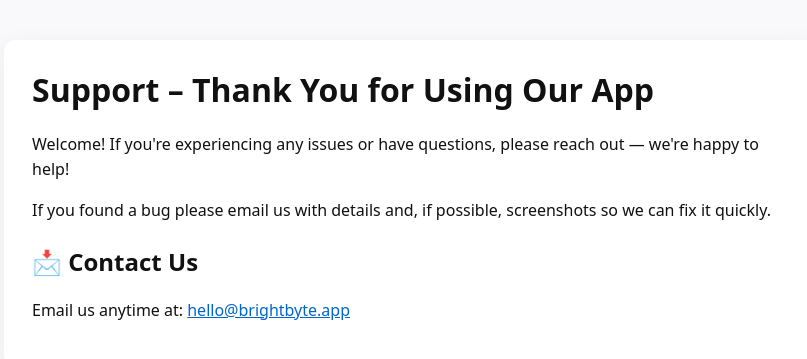
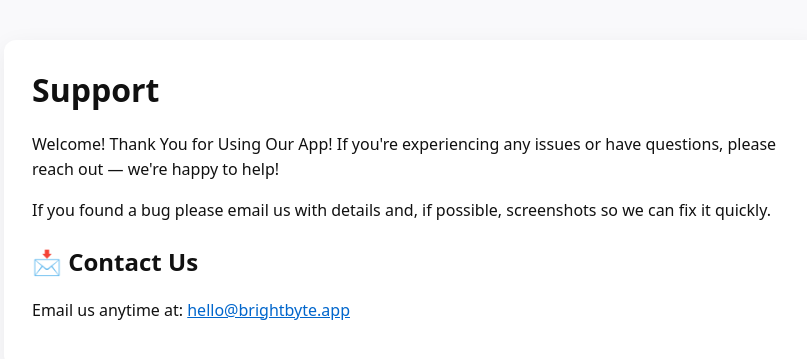
Before and after one commit to MagicScribble/BrightByte, a Jekyll site: the page support.html, which Jekyll copies as it is, in a window 1280 px wide. Shown: the top 359 px of the page, without its empty margins (228-1035 px from the left). Built offline with Jekyll 4.4.1, drawn with Linux system fonts in a browser that asks for light colours.

```diff
--- a/support.html
+++ b/support.html
@@ -19,8 +19,8 @@
 </head>
 <body>
   <main class="container">
-    <h1>Support – Thank You for Using Our App</h1>
-    <p>Welcome! If you're experiencing any issues or have questions, please reach out — we're happy to help!</p>
+    <h1>Support</h1>
+    <p>Welcome! Thank You for Using Our App! If you're experiencing any issues or have questions, please reach out — we're happy to help!</p>
     <p>If you found a bug please email us with details and, if possible, screenshots so we can fix it quickly. </p>
 
     <h2>📩 Contact Us</h2>
```
Also changed, not shown: other parts of support.html (+1 -1 lines).
